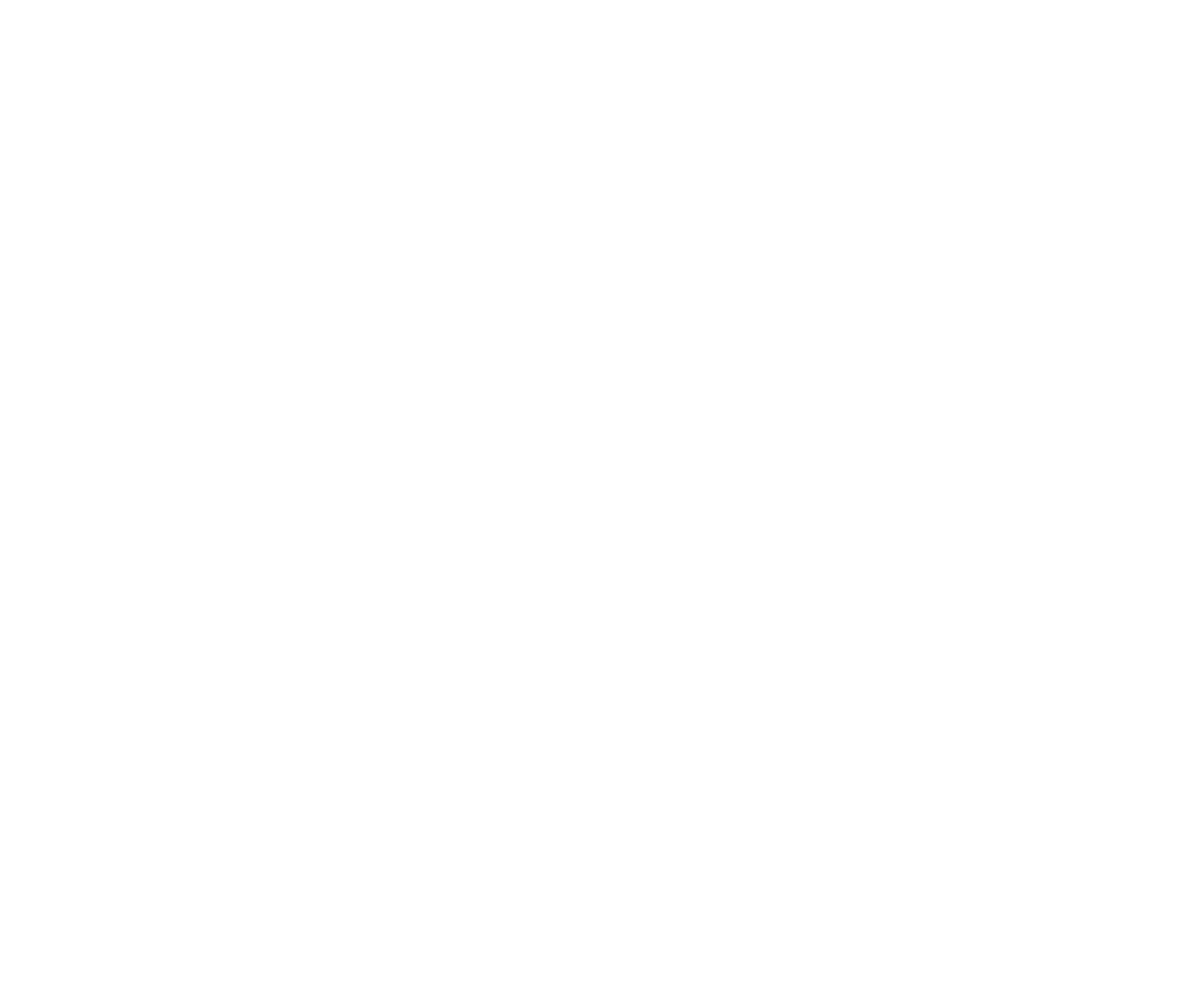
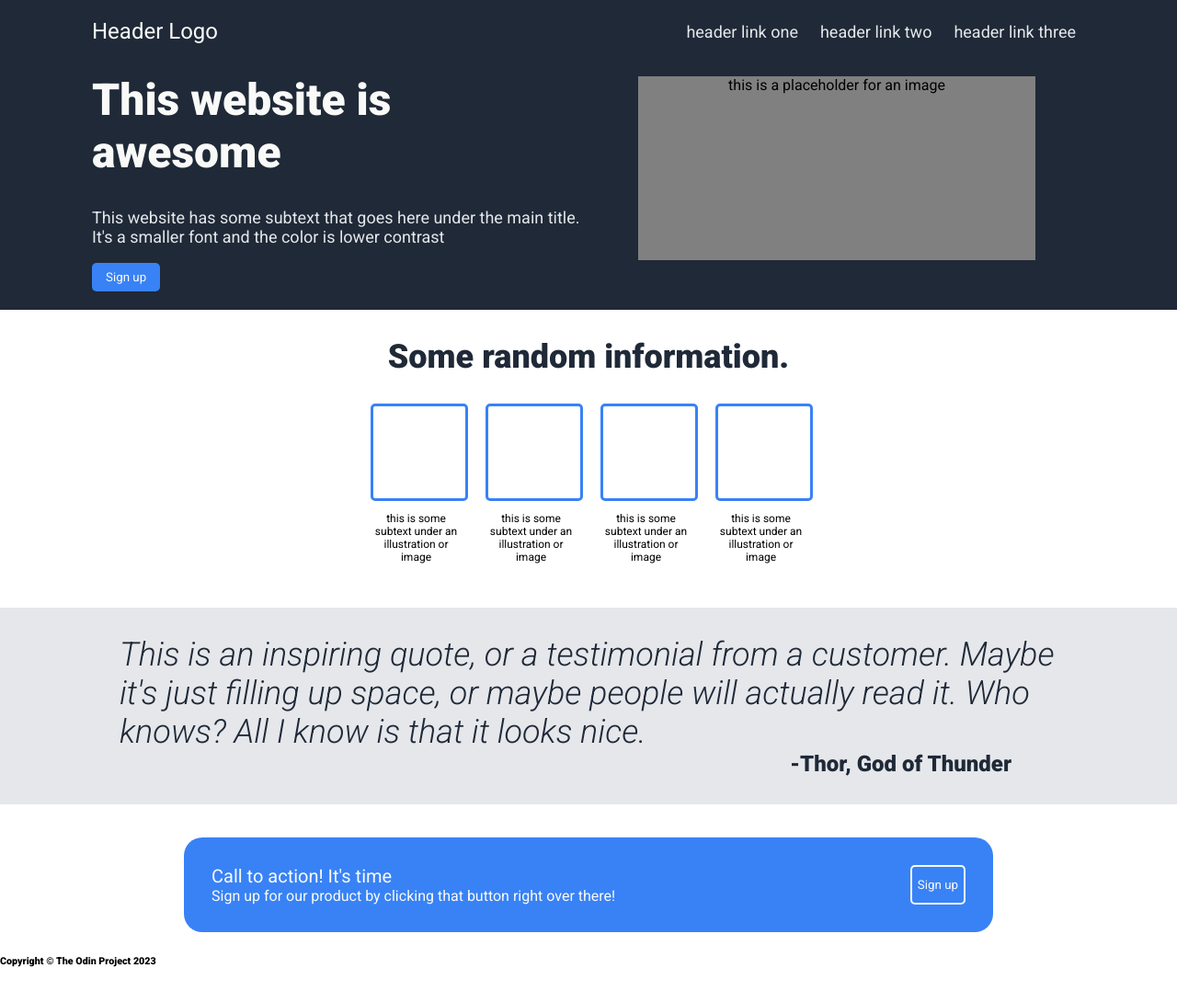
Before and after one commit to euklit/odin-landing-page, a plain HTML site: page index.html in a window 1280 px wide. Shown: the whole page at 92% size. Before the commit the page ends 800 px from the top, so only its background shows below. Drawn offline with Linux system fonts and the light colour scheme.

Commit message:
Recreate landing page

```diff
--- a/index.html
+++ b/index.html
@@ -4,9 +4,73 @@
     <meta charset="UTF-8">
     <meta name="viewport" content="width=device-width, initial-scale=1.0">
     <title>Landing page</title>
+    <link rel="preconnect" href="https://fonts.googleapis.com">
+    <link rel="preconnect" href="https://fonts.gstatic.com" crossorigin>
+    <link href="https://fonts.googleapis.com/css2?family=Roboto:ital,wght@0,400;0,900;1,300&display=swap" rel="stylesheet">
     <link rel="stylesheet" href="styles.css">
 </head>
 <body>
+    <div class="hero">
+        <div class="navbar">
+            <div class="navbar-logo">Header Logo</div>
+            <div class="navbar-links">
+                <a class="navbar-link">header link one</a>
+                <a class="navbar-link">header link two</a>
+                <a class="navbar-link">header link three</a>
+            </div>
+        </div>
+        <div class="hero-bottom">
+            <div class="hero-left">
+                <h1>This website is awesome</h1>
+                <p>This website has some subtext that goes here under the main title. It's a smaller font and the color is lower contrast</p>
+                <button>Sign up</button>
+            </div>
+            <div class="hero-right">
+                <p>this is a placeholder for an image</p>
+            </div>
+        </div>
+    </div>
+    <div class="secondSection">
+        <h2>Some random information.</h2>
+        <div class="illustrations">
+            <div class="illuDesc">
+                <div class="illustration"></div>
+                <p class="">this is some subtext under an illustration or image</p>
+            </div>
+            <div class="illuDesc">
+                <div class="illustration"></div>
+                <p class="">this is some subtext under an illustration or image</p>
+            </div>
+            <div class="illuDesc">
+                <div class="illustration"></div>
+                <p class="">this is some subtext under an illustration or image</p>
+            </div>
+            <div class="illuDesc">
+                <div class="illustration"></div>
+                <p class="">this is some subtext under an illustration or image</p>
+            </div>
+        </div>
+    </div>
+
+    <div class="thirdSection">
+        <p class="quote-text">This is an inspiring quote, or a testimonial
+            from a customer. Maybe it's just filling up
+            space, or maybe people will actually read it.
+            Who knows? All I know is that it looks nice.
+        <span>-Thor, God of Thunder</span> </p>
+    </div>
+
+    <div class="lastSection">
+        <div class="left">
+            <h4>Call to action! It's time<h4>
+            <h5>Sign up for our product by clicking that button right over there!</h5>
+        </div>
+        <button class="footerButton">Sign up</button>
+    </div>
+
+    <div class="footer">
+        <h6>Copyright &#169; The Odin Project 2023</h6>
+    </div>
 
 </body>
 </html>
--- a/styles.css
+++ b/styles.css
@@ -0,0 +1,173 @@
+* {
+    font-family: 'Roboto', Arial, sans-serif;
+}
+
+body {
+    margin-bottom: 200px;
+    margin-top: 0px;
+    margin-left: 0px;
+    margin-right: 0px;
+}
+
+.hero {
+    background-color: #1F2937;
+    margin: 0;
+    padding-left: 100px;
+    padding-right: 100px;
+    padding-top: 20px;
+    padding-bottom: 20px;
+
+}
+
+.navbar {
+    display: flex;
+    flex-direction: row;
+    justify-content: space-between;
+    background-color: #1F2937;
+
+    align-items: center;
+}
+
+.navbar-logo {
+    font-size: 24px;
+    color: #F9FAF8;
+}
+
+.navbar-link {
+    font-size: 18px;
+    color: #E5E7EB;
+    padding: 10px;
+}
+
+.hero-bottom {
+    display: flex;
+    flex-direction: row;
+    align-items: center;
+}
+
+.hero-left {
+    flex: 1;
+}
+.hero-left h1 {
+    font-size: 48px;
+    font-weight: 900;
+    color: #F9FAF8;
+}
+
+.hero-left p {
+    font-size: 18px;
+    color: #E5E7EB;
+}
+
+.hero-left button {
+    background-color: #3882F6;
+    border-radius: 5px;
+    border: none;
+    padding: 8px 15px;
+    color: #F9FAF8;
+}
+
+.hero-right {
+    flex: 1;
+}
+
+.hero-right p {
+    background-color: grey;
+    width: 80%;
+    margin: 0 auto;
+    height: 200px;
+    text-align: center;
+
+
+}
+
+/* .secondSection {
+    width: 70%;
+} */
+
+.secondSection h2 {
+    text-align: center;
+    font-weight: 900;
+    font-size: 36px;
+    color: #1F2937;
+}
+
+.illustrations {
+    display: flex;
+    flex-direction: row;
+    justify-content: center;
+    gap: 25px;
+}
+
+.illuDesc {
+    width: 100px;
+
+
+}
+
+.illustration {
+    border: 3px solid #3882F6;
+    height: 100px;
+    width: 100px;
+    border-radius: 5px;
+}
+
+.illuDesc p {
+    font-size: 12px;
+    text-align: center;
+}
+
+.thirdSection {
+    background-color: #E5E7EB;
+    padding-left: 100px;
+    padding-right: 100px;
+}
+
+.quote-text {
+    font-size: 36px;
+    font-style: italic;
+    color: #1F2937;
+    padding: 30px
+}
+
+.quote-text span {
+    font-style: normal;
+    display: block;
+    text-align: right;
+    font-size: 24px;
+    font-weight: 900;
+    padding-right: 50px;
+}
+
+.lastSection {
+    display: flex;
+    flex-direction: row;
+    justify-content: space-between;
+    background-color: #3882F6;
+    padding: 30px;
+    margin-right: 200px;
+    margin-left: 200px;
+    border-radius: 20px;
+}
+
+h4 {
+    color: #F9FAF8;
+    font-size: 20px;
+    font-weight: 400;
+    margin: 0px;
+
+}
+
+h5 {
+    color: #F9FAF8;
+    font-size: 16px;
+    font-weight: 300;
+    margin: 0px;
+}
+
+.footerButton {
+    background-color: transparent;
+    border: 2px solid #F9FAF8;
+    border-radius: 5px;
+    color: #F9FAF8;
+}
```
